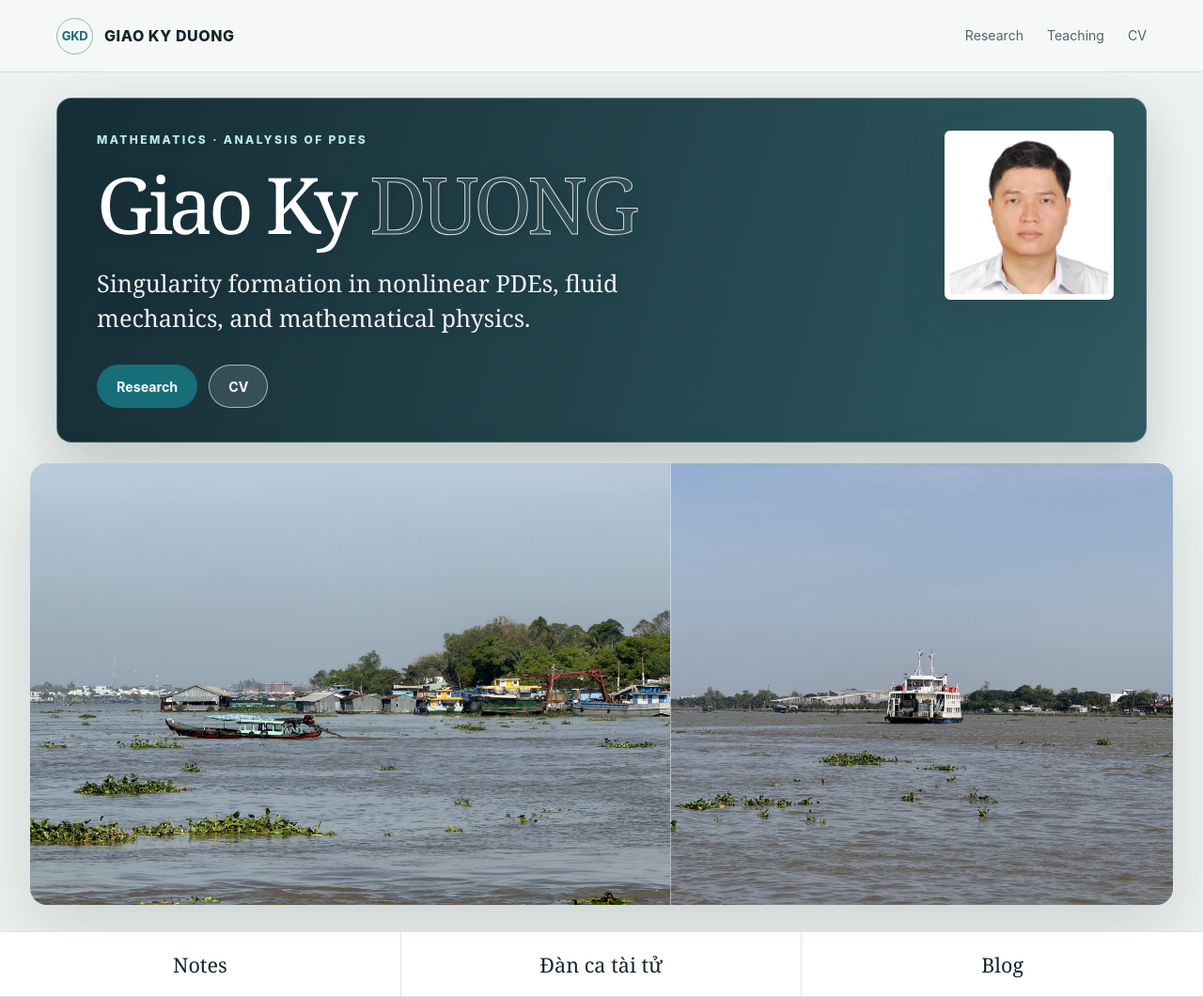
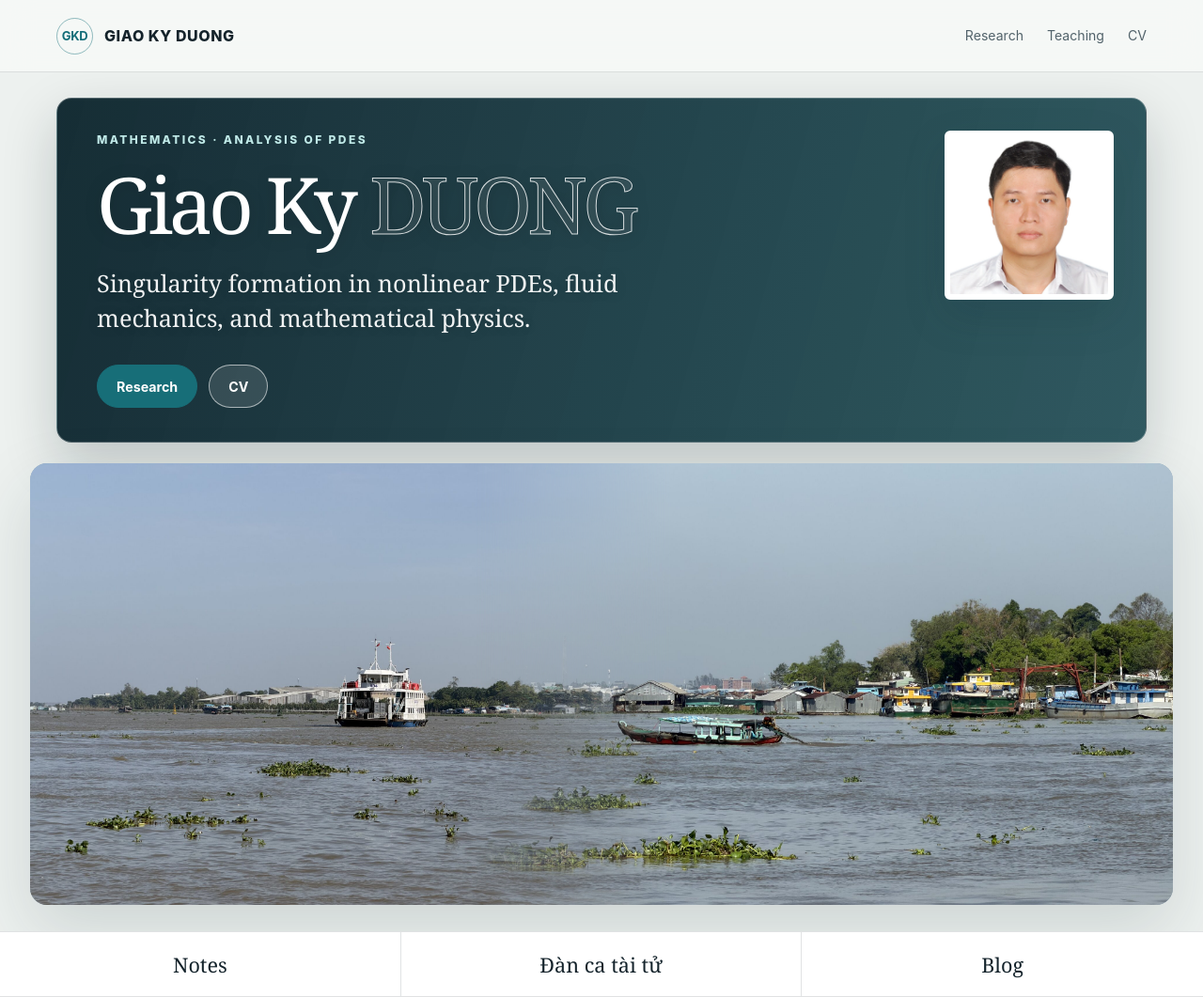
Before and after one commit to duonggiaoky/duonggiaoky.github.io, a Jekyll site: the page built from index.md, in a window 1280 px wide and 1061 px high. Shown: the whole window at 94% size. Built offline with Jekyll 4.4.1, drawn with Linux system fonts in a browser that asks for light colours.

Commit message:
Blend the original river photos into a continuous panorama
Place the ferry on the left and boats on the right to align the low shorelines,
feather the overlap, remove the divider, and keep natural image proportions.
Maintain the joined landscape on mobile. Both original image files are unchanged.

Validated with a Jekyll build and desktop/mobile browser rendering.

```diff
--- a/assets/site.css
+++ b/assets/site.css
@@ -125,3 +125,38 @@ html[data-theme="light"] .button.primary{color:#fff}
   .selected-c .concept-portrait{width:70px;height:70px}
   .selected-c .concept-copy h1{font-size:2.35rem}
 }
+
+/* Join the original river photos along their low shorelines. */
+.selected-c .panorama {
+  background: #91a8b8;
+  isolation: isolate;
+}
+.selected-c .panorama::before,
+.selected-c .panorama::after {
+  content: "";
+  position: absolute;
+  top: 0;
+  bottom: 0;
+  width: 61%;
+  border: 0;
+  background-repeat: no-repeat;
+  background-size: cover;
+  background-position: center 55%;
+}
+.selected-c .panorama::before {
+  left: 0;
+  background-image: url('mekong-ferry.jpg');
+}
+.selected-c .panorama::after {
+  left: 39%;
+  right: 0;
+  background-image: url('mekong-boats.jpg');
+  -webkit-mask-image: linear-gradient(to right, transparent, #000 28%);
+  mask-image: linear-gradient(to right, transparent, #000 28%);
+}
+@media (max-width: 760px) {
+  .selected-c .panorama {
+    height: auto;
+    aspect-ratio: 2.18;
+  }
+}
```
